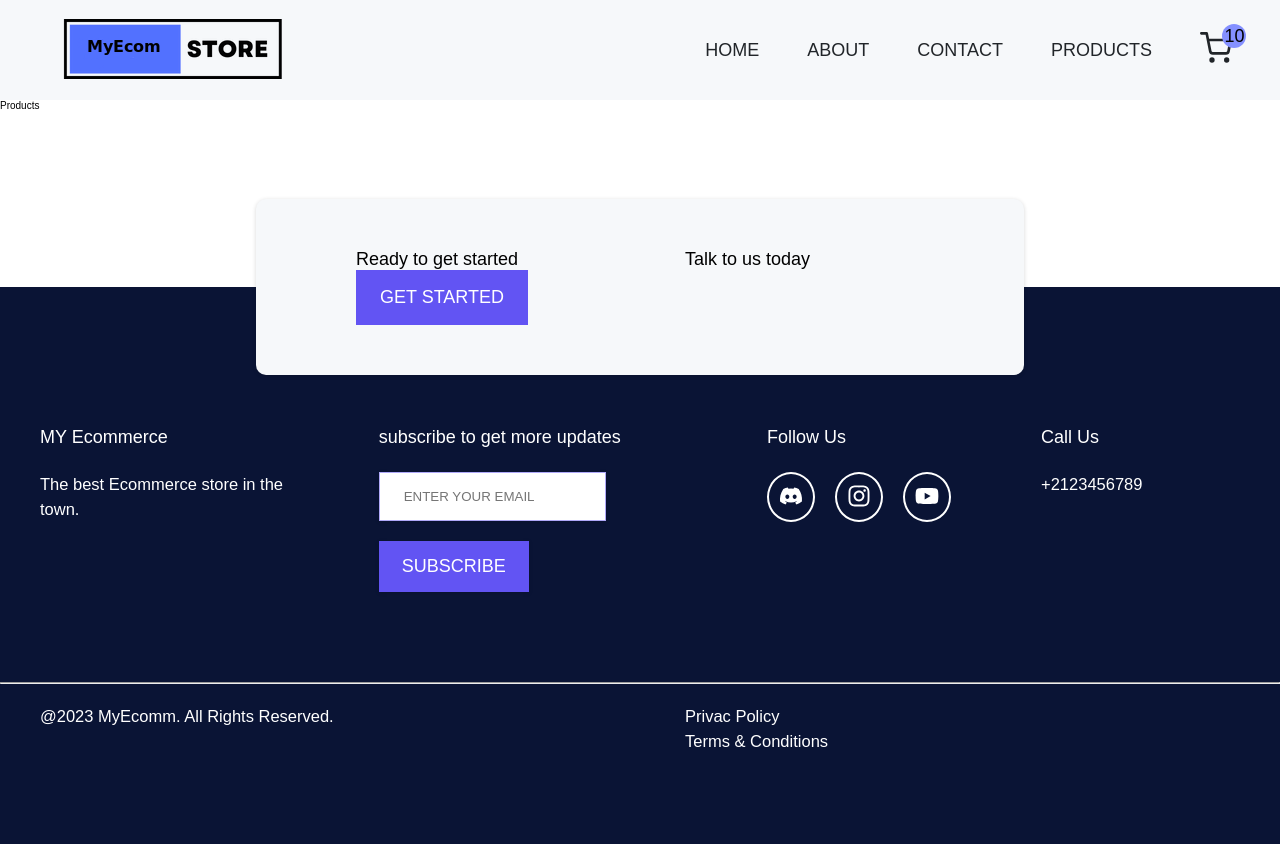
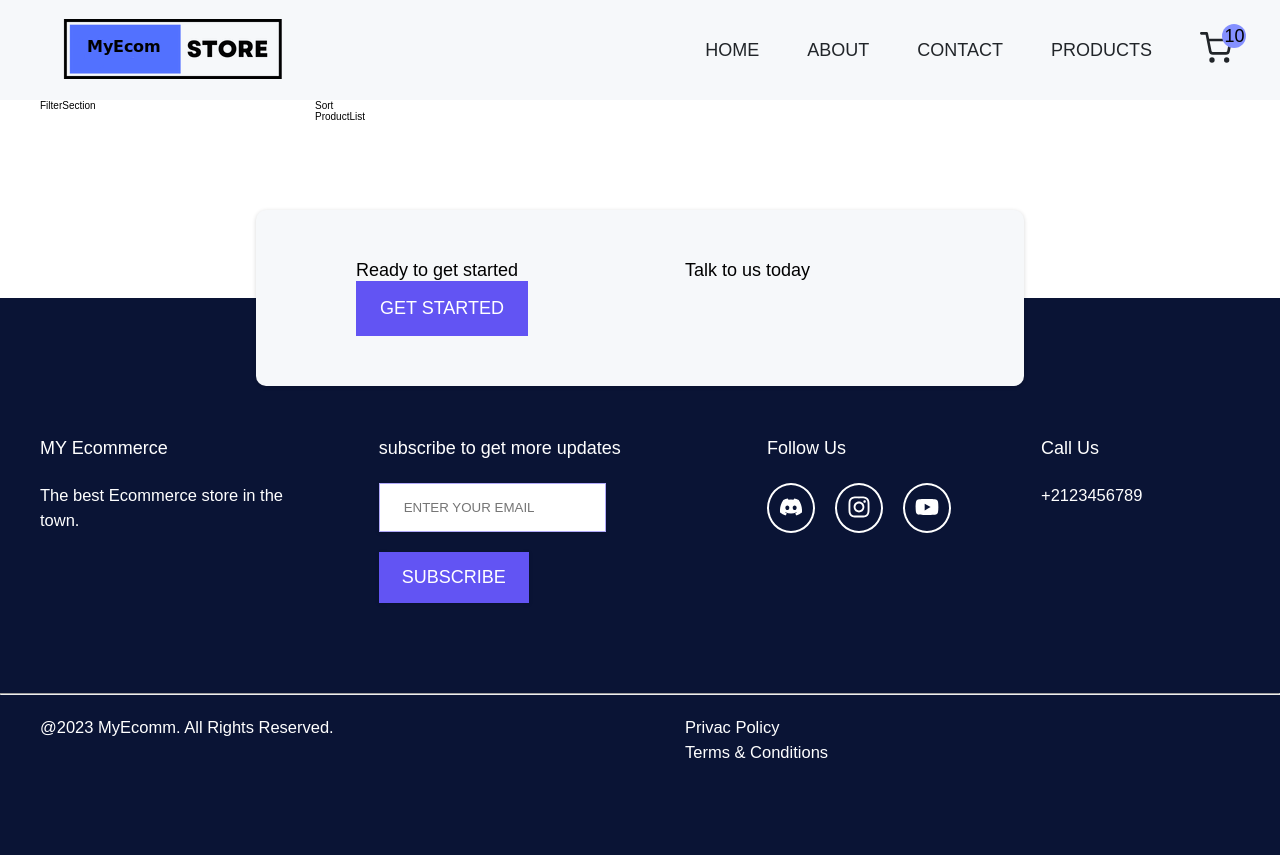
Before and after one commit to gak92/react-ecommerce, a React (Create React App) app: page /products in a window 1280 px wide. Built offline with nearby package versions, Linux system fonts and the light colour scheme; no server answers.

Commit message:
Structure products page with three new components

```diff
--- /dev/null
+++ b/src/components/FilterSection.js
@@ -0,0 +1,9 @@
+import React from 'react';
+
+const FilterSection = () => {
+  return (
+    <div>FilterSection</div>
+  );
+};
+
+export default FilterSection;
--- /dev/null
+++ b/src/components/ProductList.js
@@ -0,0 +1,9 @@
+import React from 'react';
+
+const ProductList = () => {
+  return (
+    <div>ProductList</div>
+  );
+};
+
+export default ProductList;
--- a/src/components/Products.js
+++ b/src/components/Products.js
@@ -1,9 +1,42 @@
 import React from 'react'
+import FilterSection from './FilterSection';
+import ProductList from './ProductList';
+import Sort from './Sort';
+import styled from 'styled-components';
 
 const Products = () => {
   return (
-    <div>Products</div>
+    <Wrapper>
+      <div className='container grid grid-filter-column'>
+        {/* Filter column */}
+        <div>
+          <FilterSection />
+        </div>
+
+        {/* Product view section */}
+        <div className='product-view--sort'>
+          <div className='sort-filter'>
+            <Sort />
+          </div>
+
+          <div className='main-product'>
+            <ProductList />
+          </div>
+        </div>
+      </div>
+    </Wrapper>
   )
-}
+};
+
+const Wrapper = styled.section`
+  .grid-filter-column {
+    grid-template-columns: 0.2fr 1fr;
+  }
+  @media (max-width: ${({ theme }) => theme.media.mobile}) {
+    .grid-filter-column {
+      grid-template-columns: 1fr;
+    }
+  }
+`;
 
 export default Products
--- /dev/null
+++ b/src/components/Sort.js
@@ -0,0 +1,9 @@
+import React from 'react';
+
+const Sort = () => {
+  return (
+    <div>Sort</div>
+  );
+};
+
+export default Sort;
```
